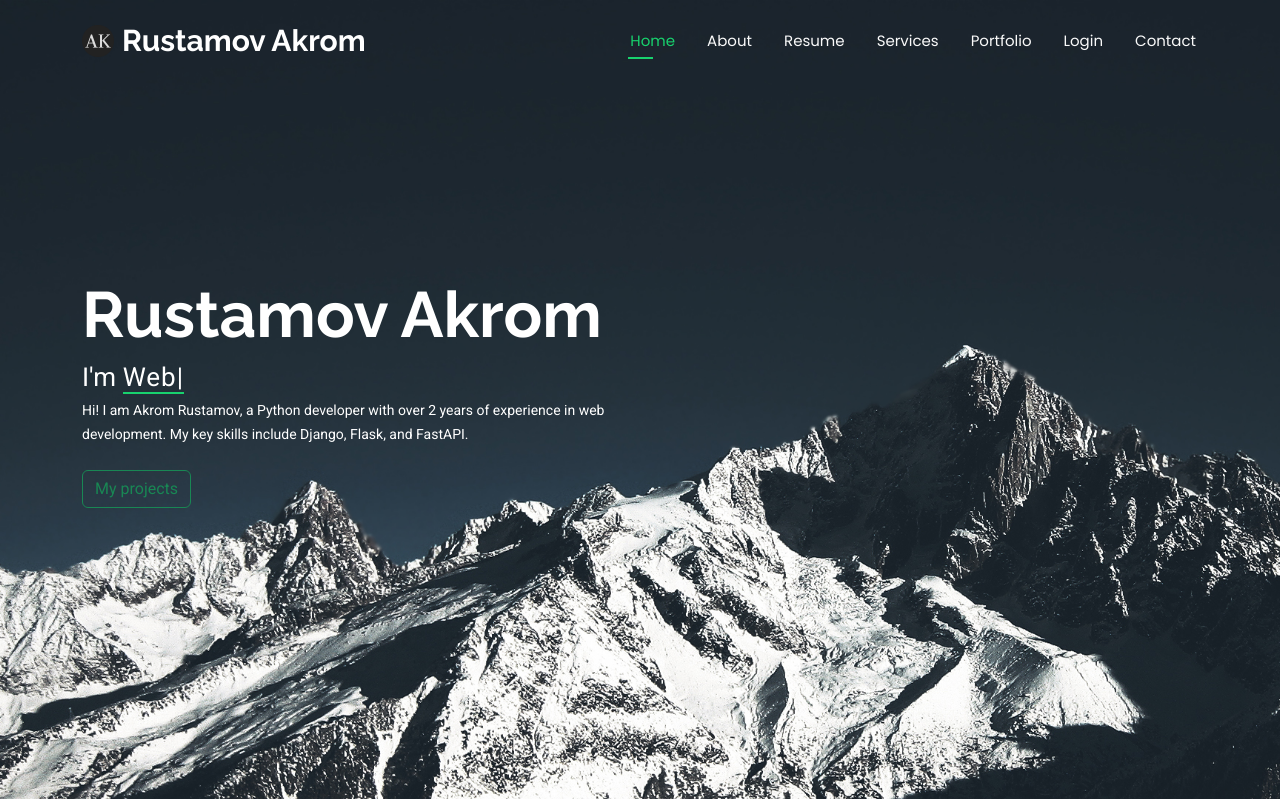
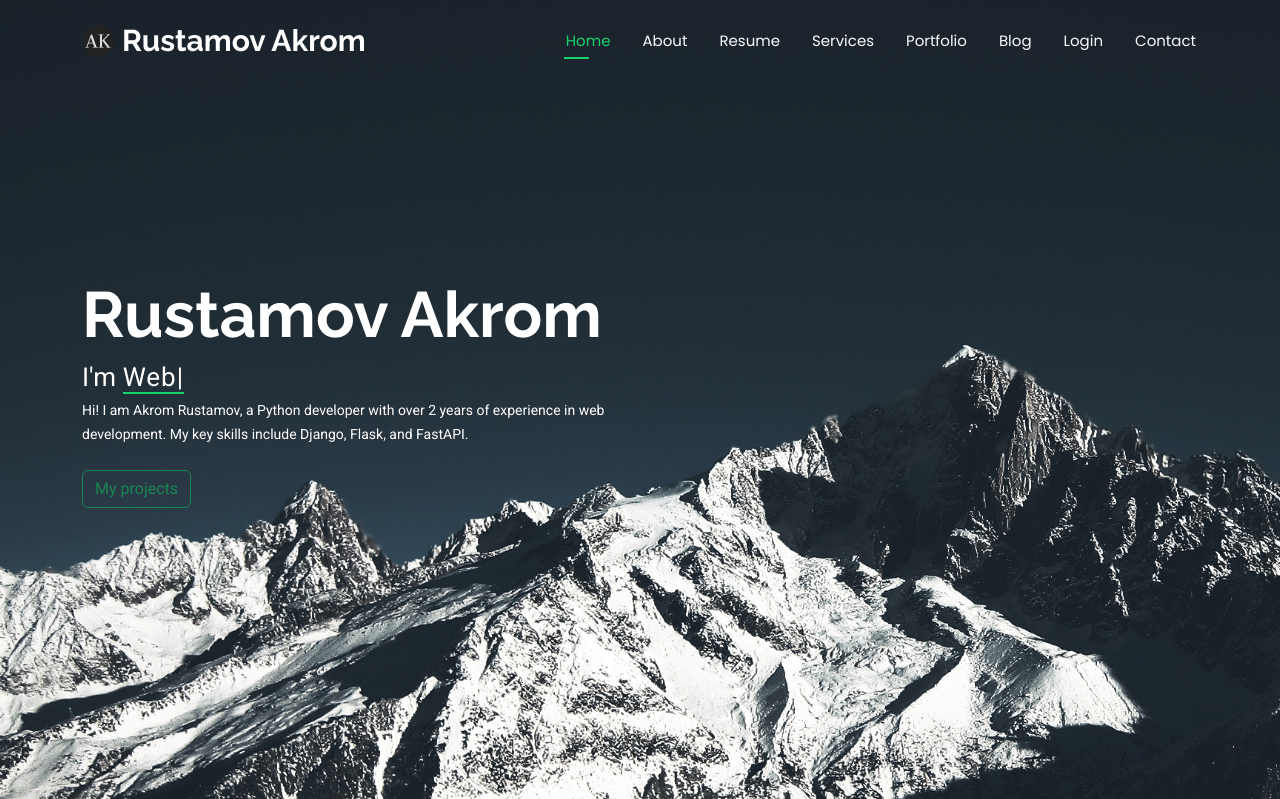
Before and after one commit to RustamovAkrom/portfolio-2, a Flask app: page / in a window 1280 px wide. Shown: the top 799 px of the page. Run offline with Flask 3, Linux system fonts and the light colour scheme; data that the repository does not hold is empty; some libraries are stand-ins or nearby versions.

Commit message:
add blog site url

```diff
--- a/app/templates/components/header.html
+++ b/app/templates/components/header.html
@@ -54,6 +54,11 @@
             >Portfolio</a>
           </li>
 
+          <li><a
+            href="https://akromjonblog.pythonanywhere.com/"
+            >Blog</a>
+          </li>
+
           {% if current_user.is_authenticated %}
           <li><a href="{{ url_for('auth.logout') }}">Logout</a></li>
           <li><a href="/admin/">Admin</a></li>
```
